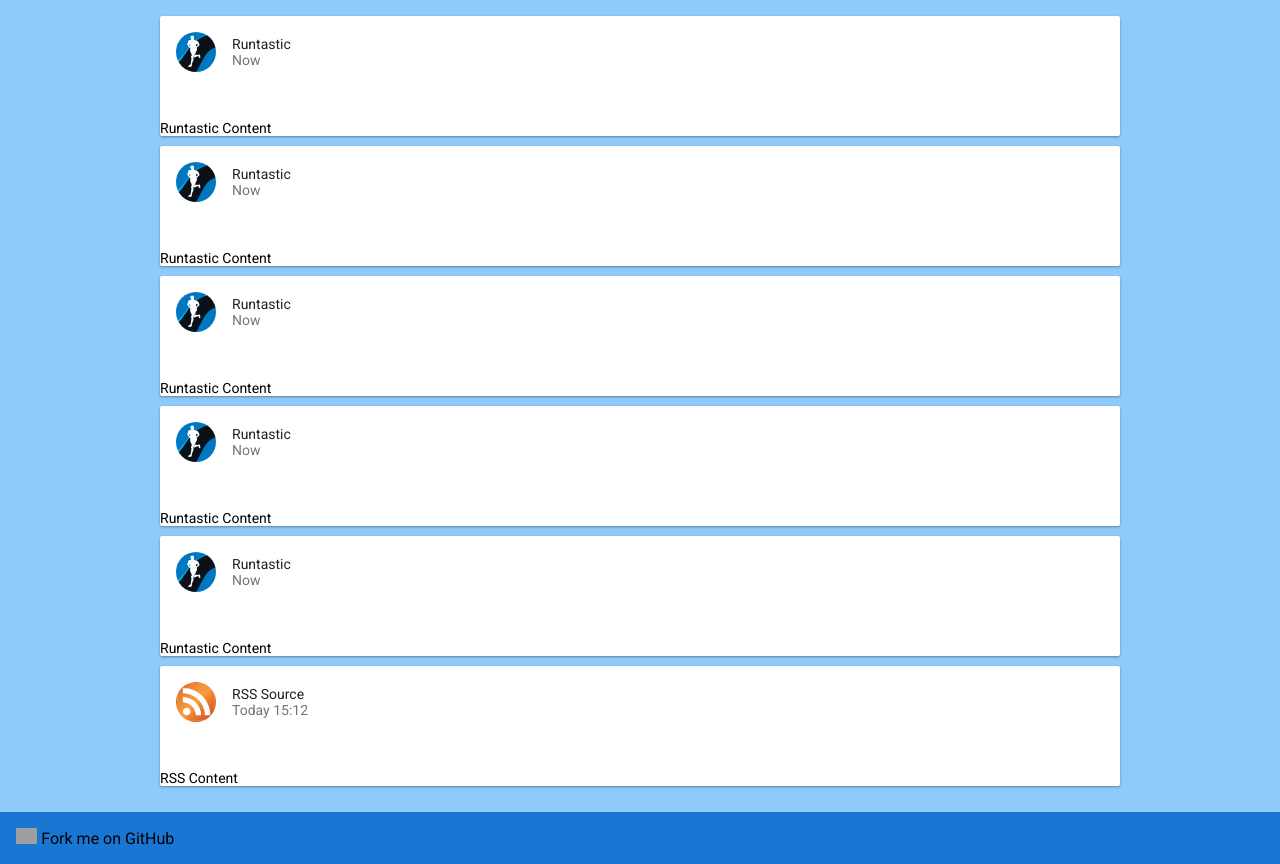
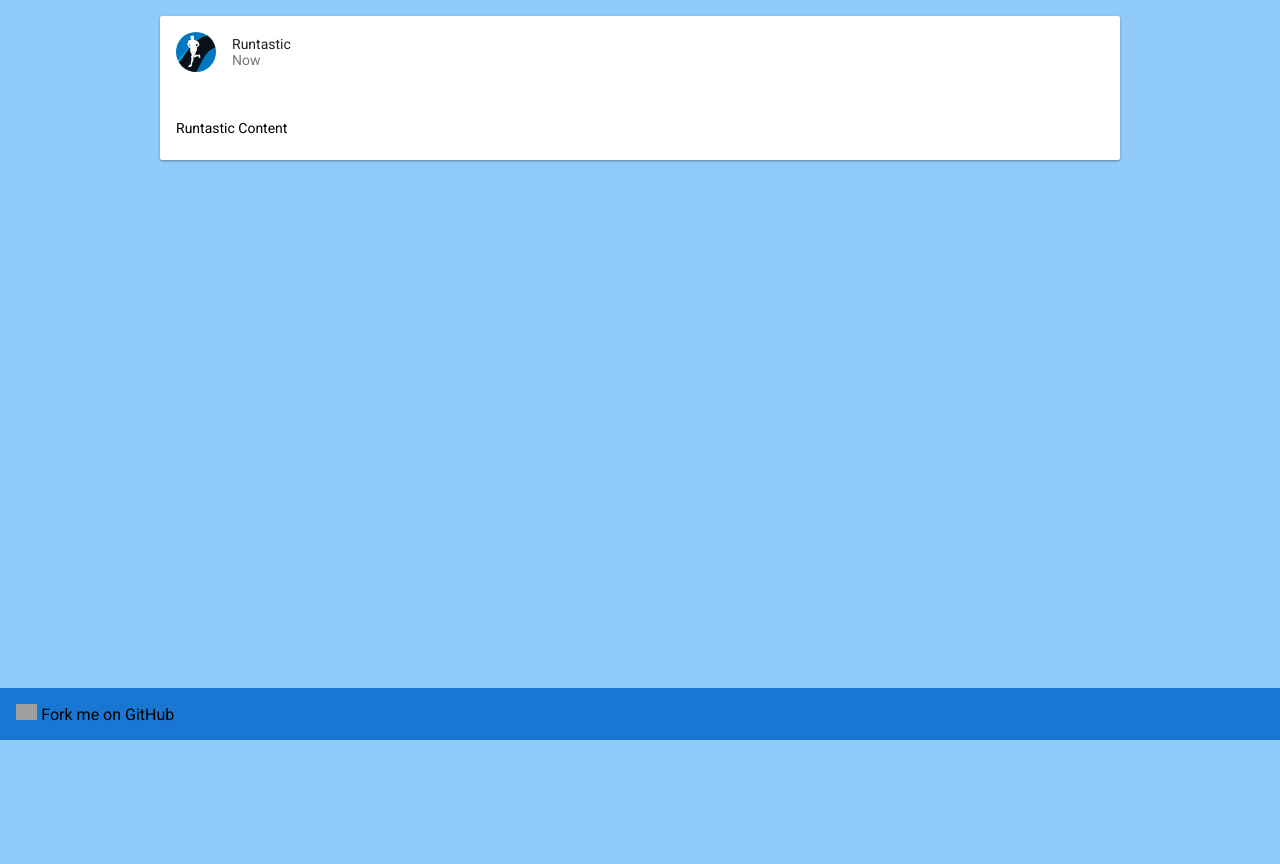
Before and after one commit to ibiBgOR/centr, a Flask app: page / in a window 1280 px wide. Shown: the part 60-924 px from the top of the page. After the commit the page ends 800 px from the top, so only its background shows below. Run offline with Flask 2, Linux system fonts and the light colour scheme; grey boxes are pictures that could not be loaded.

Commit message:
Changed CSS for better card design.

```diff
--- a/main.py
+++ b/main.py
@@ -3,44 +3,14 @@ app = Flask(__name__)
 
 @app.route("/")
 def main_route():
-    return render_template('dashboard.html', feeditems = [
-        {
+    feeditems = [{
             'content': 'Runtastic Content',
             'type': 'runtastic',
             'source': 'Runtastic',
             'time': 'Now'
-        },
-        {
-            'content': 'Runtastic Content',
-            'type': 'runtastic',
-            'source': 'Runtastic',
-            'time': 'Now'
-        },
-        {
-            'content': 'Runtastic Content',
-            'type': 'runtastic',
-            'source': 'Runtastic',
-            'time': 'Now'
-        },
-        {
-            'content': 'Runtastic Content',
-            'type': 'runtastic',
-            'source': 'Runtastic',
-            'time': 'Now'
-        },
-        {
-            'content': 'Runtastic Content',
-            'type': 'runtastic',
-            'source': 'Runtastic',
-            'time': 'Now'
-        },
-        {
-            'content': 'RSS Content',
-            'type': 'rss',
-            'source': 'RSS Source',
-            'time': 'Today 15:12'
-        }
-    ], extended=False)
+        }]
+
+    return render_template('dashboard.html', feeditems = feeditems, extended = False)
 
 if __name__ == "__main__":
     app.debug = True
--- a/static/styles/layout.css
+++ b/static/styles/layout.css
@@ -37,7 +37,8 @@ body {
 .card {
   width: 75%;
   height: auto;
-  position: relative;
+  display: flex;
+  flex-direction: column;
   margin: 0 auto 10px auto;
   font-size: 14px;
   border-radius: 2px;
@@ -71,12 +72,35 @@ body {
   opacity: 0.54;
 }
 
+.cardcontent {
+  padding: 0 16px;
+  margin-bottom: 24px;
+}
+
 .cardfooter {
+  margin-top: 8px;
   padding: 8px;
 }
 
 .cardaction {
-  padding-right: 8px;
+  min-width: 88px;
+  height: 36px;
+  float: right;
+  padding: 0 6px 0 6px;
+  margin: 6px 8px 6px 0px;
+  min-width: 88px;
+  border-radius: 3px;
+  background-color: transparent;
+  font-size: 14px;
+  text-align: center;
+  text-transform: uppercase;
+  text-decoration:none;
+  border: none;
+  outline: none;
+}
+
+.cardaction:hover {
+  background-color: rgba(158, 158, 158, 0.2);
 }
 
 #footer {
--- a/templates/dashboard.html
+++ b/templates/dashboard.html
@@ -16,7 +16,9 @@
               <span class="cardtime">{{ item.time }}</span>
             </div>
           </div>
-          {% include 'cards/' + item.type + '.html' ignore missing %}
+          <div class="cardcontent">
+            {% include 'cards/' + item.type + '.html' ignore missing %}
+          </div>
           {% if extended %}
             <span class="cardfooter">
               <button class="cardaction">More</button>
```
